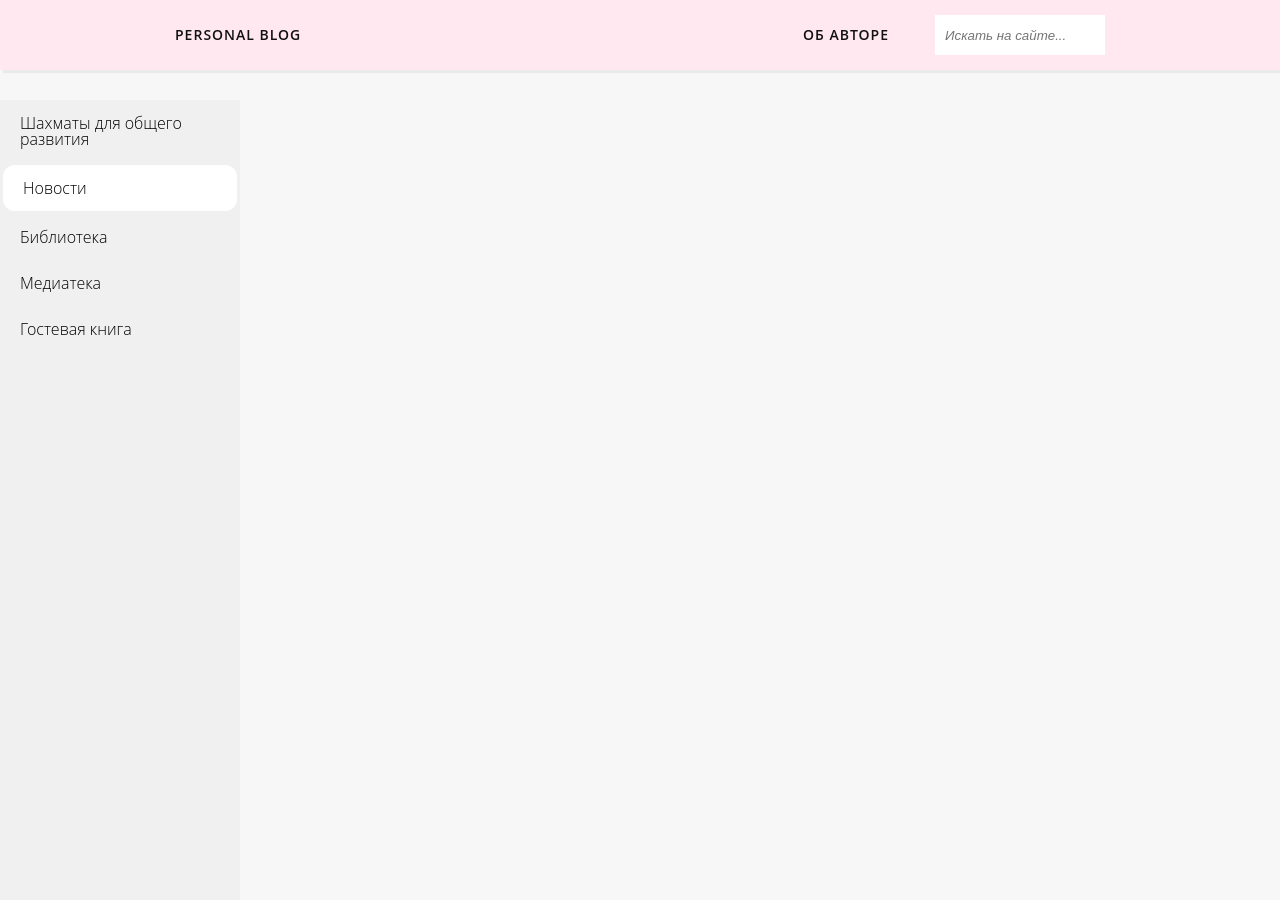
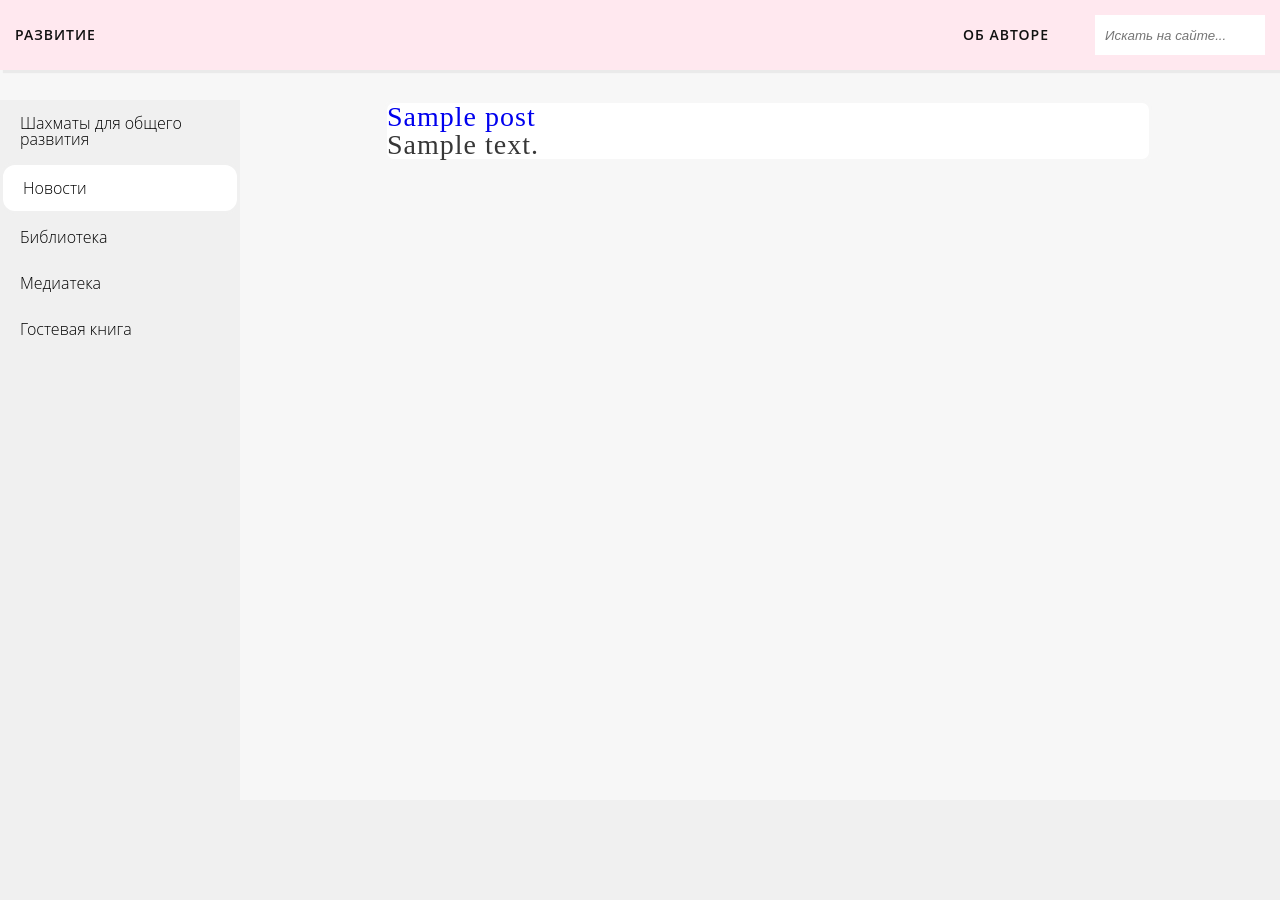
Before and after one commit to GluhovDmitry/personal_blog, a Django app: page /news/ in a window 1280 px wide. After the commit the page ends 335 px from the top, so only its background shows below. Run offline with Django 3.2, Linux system fonts and the light colour scheme; tables that the repository leaves empty hold one stand-in row (values such as "Sample post").

Commit message:
Created ability to create posts

```diff
--- a/blog/static/css/index.css
+++ b/blog/static/css/index.css
@@ -5,14 +5,26 @@ body, html {
     font-family: helvetica;
     font-weight: 100;
 }
-.container {
+#main {
     position: relative;
     height: 100%;
     width: 100%;
 }
+#content {
+    position: absolute;
+    top: 0;
+    right: 10%;
+    left: 30%;
+    background: white;
+    border-style: solid;
+    border-radius: 10px;
+    border-color: #f7f7f7;
+}
 #sidebar {
     position: absolute;
     background: #f0f0f0;
+    top: 0;
+    left: 0;
     width: 240px;
     height: 100%;
     box-sizing: border-box;
@@ -35,9 +47,9 @@ body, html {
     display: block;
 
 }
-.home {
 
-}
+
+
 .active {
     background: white;
     border-style: solid;
@@ -90,7 +102,7 @@ header:after, .container:after, footer:after, .widget-posts-list li:after, #subs
 .container {
    margin: 0 auto;
    width: 100%;
-   max-width: 960px;
+   max-width: 1960px;
    padding: 0 15px;
 }
 
--- a/blog/templates/base.html
+++ b/blog/templates/base.html
@@ -9,7 +9,7 @@
 <body>
 <header>
     <nav class="container">
-      <a class="logo" href="/">Personal blog</a>
+      <a class="logo" href="/">Развитие</a>
       <form action="" method="get" id="searchform">
         <input type="text" placeholder="Искать на сайте...">
         <button type="submit"><i class="fa fa-search"></i></button>
@@ -19,7 +19,7 @@
       </ul>
     </nav>
 </header>
-<div class="conatiner">
+<div id="main">
     <div id="sidebar">
         <ul>
             <li><a href="{% url 'chess' %}">Шахматы для общего развития</a></li>
@@ -28,6 +28,10 @@
             <li><a href="{% url 'media' %}">Медиатека</a></li>
             <li><a href="{% url 'guest' %}">Гостевая книга</a></li>
         </ul>
+    </div>
+    <div id="content">
+        {% block content %}
+        {% endblock %}
     </div>
 </div>
 
--- a/blog/templates/news.html
+++ b/blog/templates/news.html
@@ -1,13 +1,14 @@
 {% extends 'base.html' %}
+{% block title %} Новости {% endblock %}
+{% block content %}
+    {% for obj in posts %}
+<div class="post">
 
-<html lang="en">
-<head>
-    <meta charset="UTF-8">
-    <title>Title</title>
-</head>
-<body>
-<div>
-    <h1>news</h1>
+    <h1><a href="{% url 'news_post_detail' pk=obj.pk %}">{{ obj.title }}</a></h1>
+    <h1>{{ obj.content|truncatechars:1000 }}</h1>
+    {% empty %}
+	<h1>Пусто!</h1>
+    {% endfor %}
 </div>
-</body>
-</html>
+
+{% endblock %}
--- a/blog/views.py
+++ b/blog/views.py
@@ -1,17 +1,56 @@
-from django.shortcuts import render
+from django.shortcuts import render, get_object_or_404
+from .models import Chess_post, News_post, Lib_post, Media_post, Guest_post
 
-# Create your views here.
+
 def home(request):
         return render(request, 'home.html', {})
+
+
 def chess(request):
-        return render(request, 'chess.html', {})
+        posts = Chess_post.objects.all()
+        return render(request, 'chess.html', {'posts': posts})
+
+
 def news(request):
-        return render(request, 'news.html', {})
+        posts = News_post.objects.all()
+        return render(request, 'news.html', {'posts': posts})
+
+
 def lib(request):
-        return render(request, 'lib.html', {})
+        posts = Lib_post.objects.all()
+        return render(request, 'lib.html', {'posts': posts})
+
+
 def media(request):
-        return render(request, 'media.html', {})
+        posts = Media_post.objects.all()
+        return render(request, 'media.html', {'posts': posts})
+
+
 def guest(request):
-        return render(request, 'guest.html', {})
-def post_detail(request):
-        return render(request, 'post.html', {})
+        posts = Guest_post.objects.all()
+        return render(request, 'guest.html', {'posts': posts})
+
+
+def chess_post_detail(request, pk):
+        post = get_object_or_404(Chess_post, pk=pk)
+        return render(request, 'post.html', {'post': post})
+
+
+def news_post_detail(request, pk):
+        post = get_object_or_404(News_post, pk=pk)
+        return render(request, 'post.html', {'post' : post})
+
+
+def lib_post_detail(request, pk):
+        post = get_object_or_404(Lib_post, pk=pk)
+        return render(request, 'post.html', {'post' : post})
+
+
+def media_post_detail(request, pk):
+        post = get_object_or_404(Media_post, pk=pk)
+        return render(request, 'post.html', {'post' : post})
+
+
+def guest_post_detail(request, pk):
+        post = get_object_or_404(Guest_post, pk=pk)
+        return render(request, 'post.html', {'post' : post})
--- a/personal_blog/urls.py
+++ b/personal_blog/urls.py
@@ -21,9 +21,13 @@ urlpatterns = [
     path('admin/', admin.site.urls),
     path('', views.home, name='home'),
     path('chess/', views.chess, name='chess'),
-    path('chess/<int:pk>/', views.post_detail, name='post_detail'),
+    path('chess/<int:pk>/', views.chess_post_detail, name='chess_post_detail'),
     path('news/', views.news, name='news'),
+    path('news/<int:pk>/', views.news_post_detail, name='news_post_detail'),
     path('lib/', views.lib, name='lib'),
+    path('lib/<int:pk>/', views.lib_post_detail, name='lib_post_detail'),
     path('media/', views.media, name='media'),
+    path('media/<int:pk>/', views.media_post_detail, name='media_post_detail'),
     path('guest/', views.guest, name='guest'),
+    path('guest/<int:pk>/', views.guest_post_detail, name='guest_post_detail,'),
 ]
```
Also changed, not shown: blog/templates/chess.html (+11 -10 lines), blog/templates/guest.html (+11 -10 lines), blog/templates/home.html (+11 -15 lines), blog/templates/lib.html (+11 -10 lines), blog/templates/media.html (+11 -10 lines), blog/templates/post.html (+8 -10 lines), blog/migrations/0002_auto_20210210_1353.py (added).
